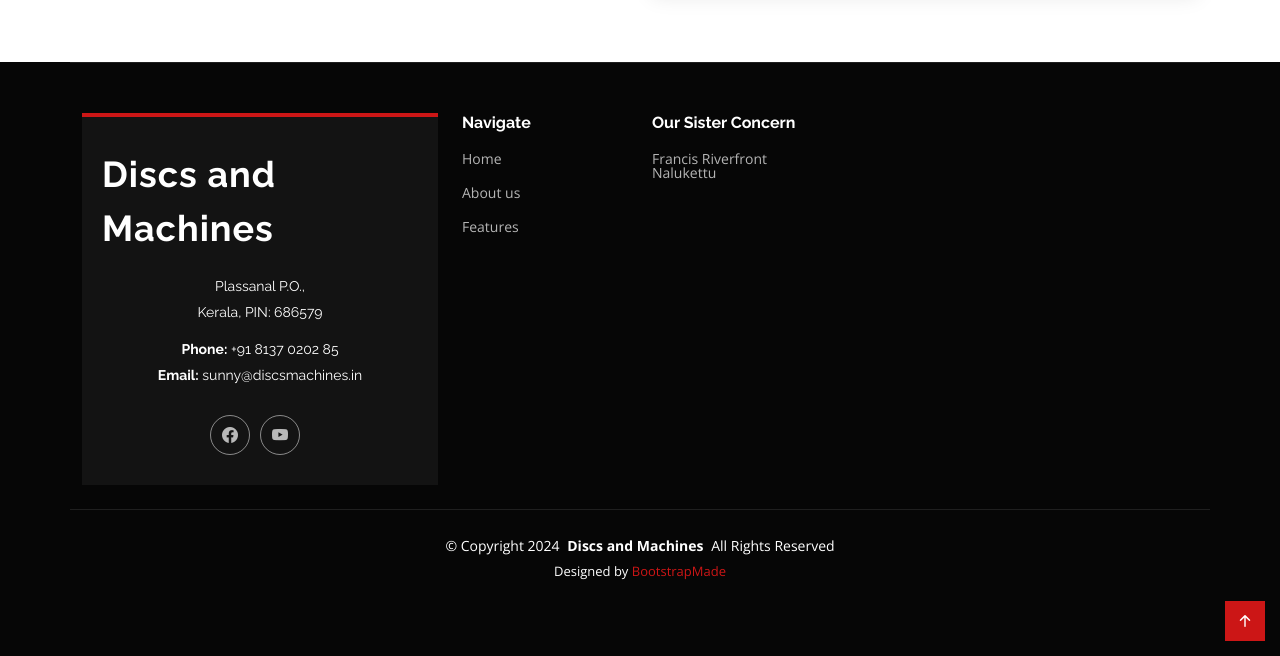
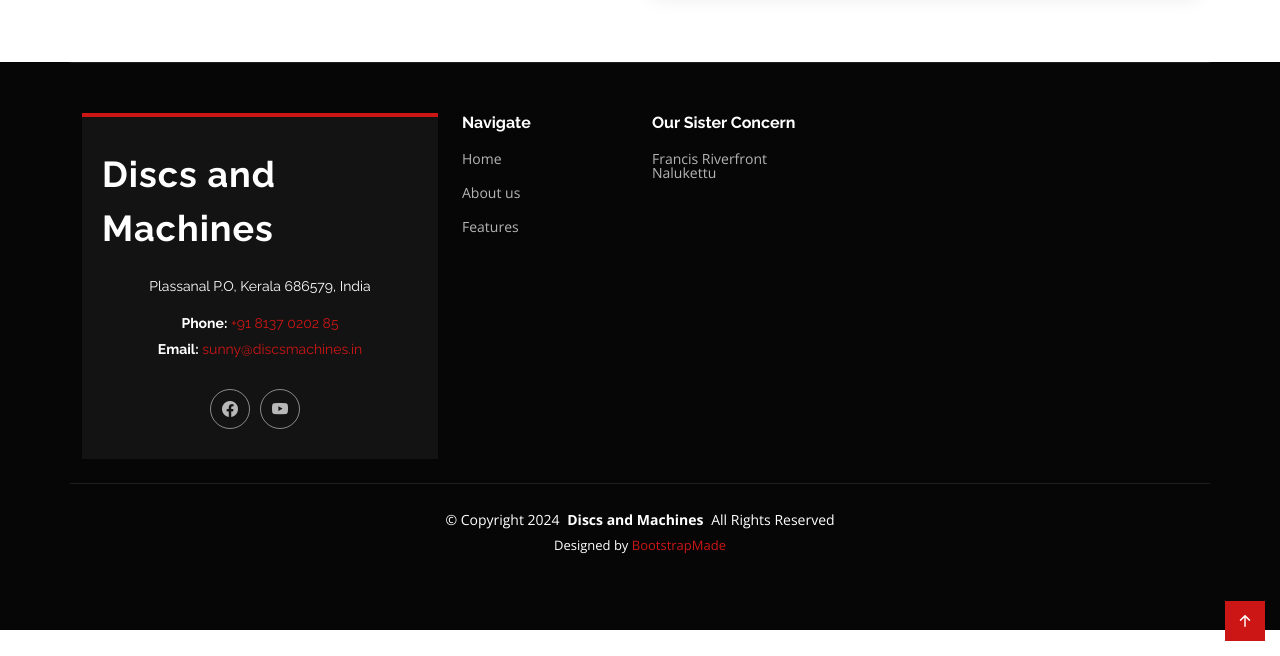
Before and after one commit to madtheos/madtheos.github.io, a Jekyll site: the page built from index.html, in a window 1280 px wide and 900 px high, scrolled down 4776 px, cut to the strip 244-900 px from the top of the window. Built offline with Jekyll 4.4.1, drawn with Linux system fonts in a browser that asks for light colours; part of the change alters nothing that is shown.

Commit message:
using _config.yml

```diff
--- a/_config.yml
+++ b/_config.yml
@@ -18,16 +18,18 @@
 # You can create any custom variable you would like, and they will be accessible
 # in the templates via {{ site.myvariable }}.
 
-title: Your awesome title
-email: your-email@example.com
-description: >- # this means to ignore newlines until "baseurl:"
-  Write an awesome description for your new site here. You can edit this
-  line in _config.yml. It will appear in your document head meta (for
-  Google search results) and in your feed.xml site description.
+title: Discs and Machines
+email: sunny@discsmachines.in
+description: >-
+  Official site of Discs and Machines - Sunny's Gramophone Museum and Records
+  Archive in Plassanal, Kerala, India. Family-owned private museum, est. 2015,
+  with gramophones, shellac records, and other antique machines.
 baseurl: "" # the subpath of your site, e.g. /blog
-url: "" # the base hostname & protocol for your site, e.g. http://example.com
-twitter_username: jekyllrb
-github_username:  jekyll
+url: "https://www.discsmachines.in" # the base hostname & protocol for your site, e.g. http://example.com
+phone: "+91 8137 0202 85"
+address: "Plassanal P.O, Kerala 686579, India"
+# twitter_username: jekyllrb
+# github_username:  jekyll
 
 # Build settings
 theme: minima
--- a/_includes/footer.html
+++ b/_includes/footer.html
@@ -6,10 +6,9 @@
           <div class="footer-about">
             <a href="{{ site.baseurl }}/index.html" class="logo sitename">Discs and Machines</a>
             <div class="footer-contact pt-3">
-              <p>Plassanal P.O.,</p>
-              <p>Kerala, PIN: 686579</p>
-              <p class="mt-3"><strong>Phone:</strong> <span class="mu-phone">javascript-required</span></p>
-              <p><strong>Email:</strong> <span class="mu-email">javascript-required</span></p>
+              <p>{{ site.address }}</p>
+              <p class="mt-3"><strong>Phone:</strong> <a href="tel:{{ site.phone | replace: ' ', '' }}">{{ site.phone }}</a></p>
+              <p><strong>Email:</strong> <a href="mailto:{{ site.email }}">{{ site.email }}</a></p>
             </div>
             <div class="social-links d-flex mt-4">
               <a href="https://www.facebook.com/discsandmachines/" target="_blank"><i class="bi bi-facebook"></i></a>
--- a/_includes/head.html
+++ b/_includes/head.html
@@ -66,7 +66,7 @@
         "longitude": 76.755651
       },
       "description": "Family-owned private museum of gramophones and other antiques, and an archive of gramophone records, since 2015.",
-      "telephone": "+91 8137 0202 85",
+      "telephone": "{{ site.phone }}",
       "url": "https://www.discsmachines.in"
     }
   </script>
@@ -80,35 +80,3 @@
       "url": "https://www.discsmachines.in/"
     }
   </script>
-
-  <script>
-    window.addEventListener('load', fetchJSONData);
-
-    function fetchJSONData() {
-      fetch("{{ '/data.json' | relative_url }}")
-        .then((res) => {
-          if (!res.ok) {
-            throw new Error
-              (`HTTP error! Status: ${res.status}`);
-          }
-          return res.json();
-        })
-        .then((data) => {
-              //window.alert(data.info[0].class);
-              processInfo(data.info);
-              //console.log(data)
-            })
-        .catch((error) =>
-            console.error("Unable to fetch data:", error));
-    }
-
-    function processInfo(info){
-      //window.alert(info[0].val);
-      for (var i=0; i < info.length; i++) {
-        var dom_items = document.getElementsByClassName(info[i].class);
-        for (var j=0; j < dom_items.length; j++) {
-          dom_items[j].innerHTML = info[i].value;
-        }
-      }
-    }
-  </script>
--- a/_includes/header.html
+++ b/_includes/header.html
@@ -5,8 +5,8 @@
     <div class="topbar d-flex align-items-center">
       <div class="container d-flex justify-content-center justify-content-md-between">
         <div class="contact-info d-flex align-items-center">
-          <i class="bi bi-envelope d-flex align-items-center"><span class="mu-email">javascript-required</span></i>
-          <i class="bi bi-phone d-flex align-items-center ms-4"><span class="mu-phone">javascript-required</span></i>
+          <i class="bi bi-envelope d-flex align-items-center"><a href="mailto:{{ site.email }}">{{ site.email }}</a></i>
+          <i class="bi bi-phone d-flex align-items-center ms-4"><a href="tel:{{ site.phone | replace: ' ', '' }}">{{ site.phone }}</a></i>
         </div>
         <div class="social-links d-none d-md-flex align-items-center">
           <a href="https://www.facebook.com/discsandmachines/" class="facebook" target="_blank"><i class="bi bi-facebook"></i></a>
--- a/data.json
+++ /dev/null
@@ -1,16 +0,0 @@
-{
-  "info":[
-    {
-        "class":"mu-phone",
-        "value": "+91 8137 0202 85"
-    },
-    {
-        "class":"mu-email",
-        "value": "sunny@discsmachines.in"
-    },
-    {
-        "class":"mu-address",
-        "value": "Plassanal P.O, Kerala 686579, India"
-    }
-  ]
-}
--- a/index.html
+++ b/index.html
@@ -332,7 +332,7 @@ title: Home
             <div class="info-item d-flex flex-column justify-content-center align-items-center" data-aos="" data-aos-delay="200">
               <i class="bi bi-geo-alt"></i>
               <h3>Address</h3>
-              <p><span  class="mu-address">javascript-required</span></p>
+              <p>{{ site.address }}</p>
             </div>
           </div><!-- End Info Item -->
 
@@ -340,7 +340,7 @@ title: Home
             <div class="info-item d-flex flex-column justify-content-center align-items-center" data-aos="" data-aos-delay="300">
               <i class="bi bi-telephone"></i>
               <h3>Call Us</h3>
-              <p><span  class="mu-phone">javascript-required</span></p>
+              <p><a href="tel:{{ site.phone | replace: ' ', '' }}">{{ site.phone }}</a></p>
             </div>
           </div><!-- End Info Item -->
 
@@ -348,7 +348,7 @@ title: Home
             <div class="info-item d-flex flex-column justify-content-center align-items-center" data-aos="" data-aos-delay="400">
               <i class="bi bi-envelope"></i>
               <h3>Email Us</h3>
-              <p><span  class="mu-email">javascript-required</span></p>
+              <p><a href="mailto:{{ site.email }}">{{ site.email }}</a></p>
             </div>
           </div><!-- End Info Item -->
 
```
Also changed, not shown: .github/copilot-instructions.md.
